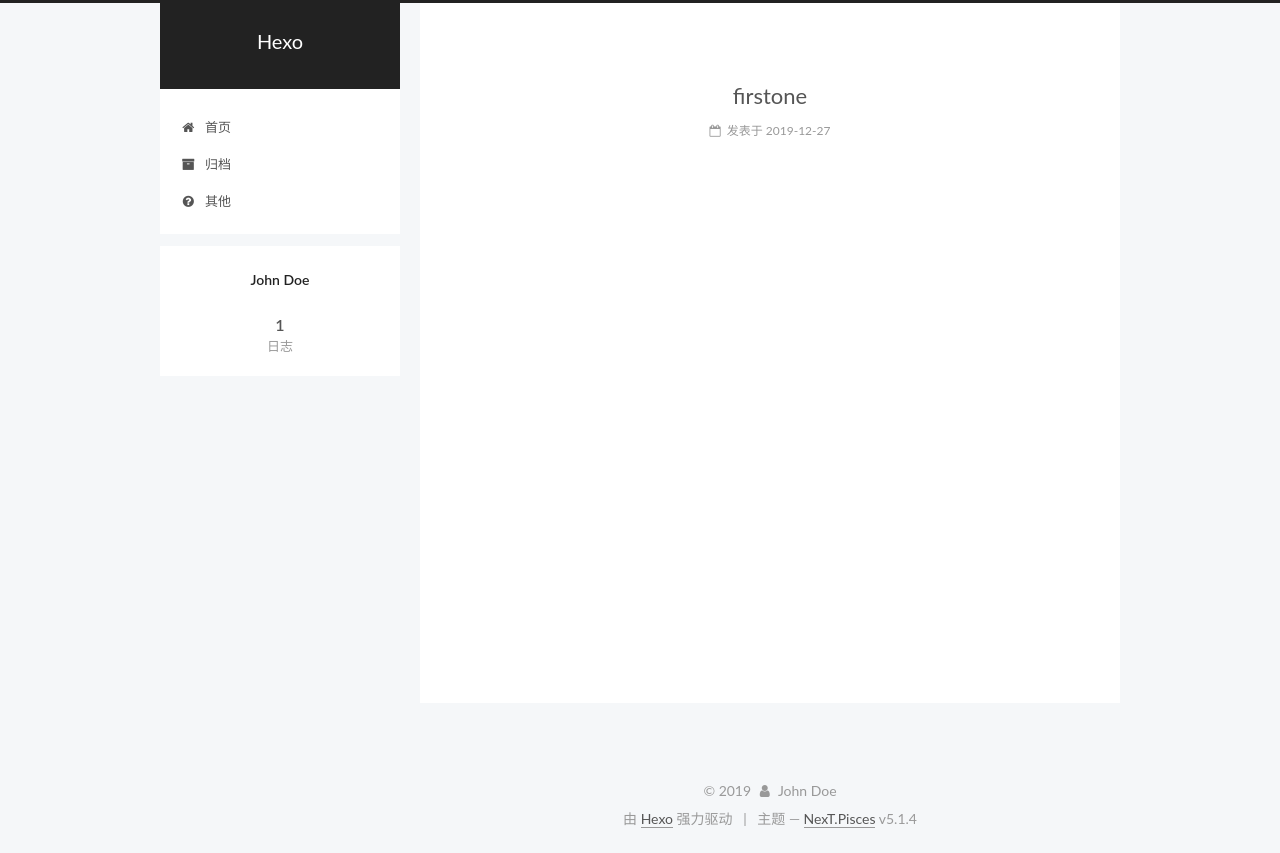
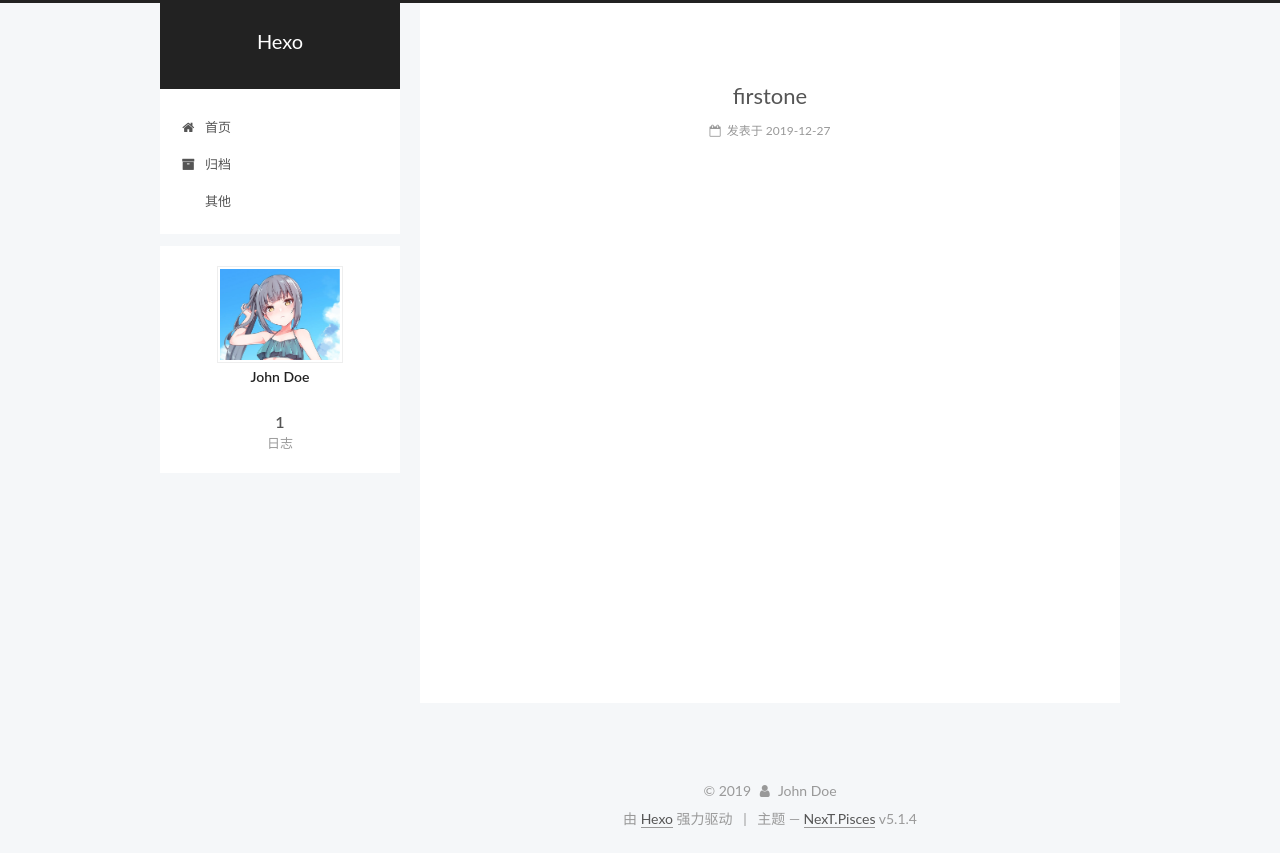
Before and after one commit to 519310131/519310131.github.io, a plain HTML site: page index.html in a window 1280 px wide. Drawn offline with Linux system fonts and the light colour scheme.

Commit message:
Site updated: 2019-12-27 19:35:50

```diff
--- a/index.html
+++ b/index.html
@@ -197,9 +197,9 @@
 
 
         <li class="menu-item menu-item-something">
-          <a href="/something" rel="section">
+          <a href="/something%20" rel="section">
 
-              <i class="menu-item-icon fa fa-fw fa-question-circle"></i> <br />
+              <i class="menu-item-icon fa fa-fw fa-something"></i> <br />
 
             其他
           </a>
@@ -243,7 +243,7 @@
     <span hidden itemprop="author" itemscope itemtype="http://schema.org/Person">
       <meta itemprop="name" content="John Doe">
       <meta itemprop="description" content="">
-      <meta itemprop="image" content="/images/avatar.gif">
+      <meta itemprop="image" content="/images/1.png">
     </span>
 
     <span hidden itemprop="publisher" itemscope itemtype="http://schema.org/Organization">
@@ -378,6 +378,10 @@
       <section class="site-overview-wrap sidebar-panel sidebar-panel-active">
         <div class="site-overview">
           <div class="site-author motion-element" itemprop="author" itemscope itemtype="http://schema.org/Person">
+
+              <img class="site-author-image" itemprop="image"
+                src="/images/1.png"
+                alt="John Doe" />
 
               <p class="site-author-name" itemprop="name">John Doe</p>
               <p class="site-description motion-element" itemprop="description"></p>
```
Also changed, not shown: 2019/12/27/firstone/index.html (+7 -3 lines), archives/2019/12/index.html (+6 -2 lines), archives/2019/index.html (+6 -2 lines), archives/index.html (+6 -2 lines), images/1.png (added).
